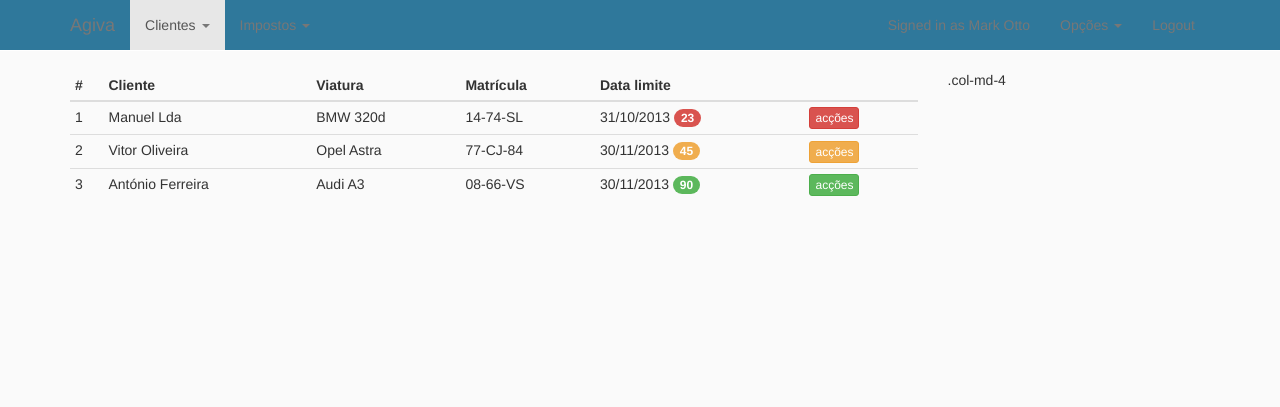
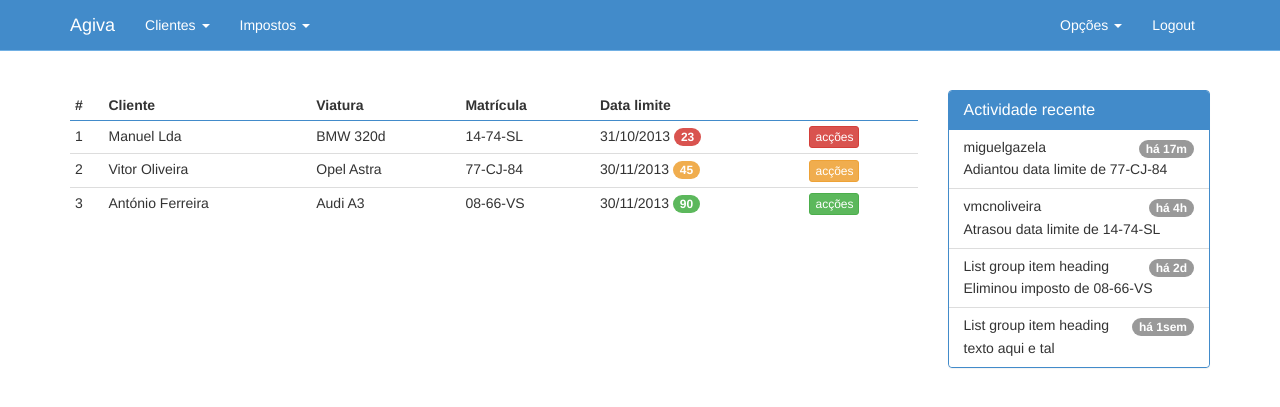
Before and after one commit to miguelgazela/ag.iba, a PHP site: page /pages_design/index.html in a window 1280 px wide. Shown: the top 407 px of the page. Run offline with PHP 8.4, Linux system fonts and the light colour scheme.

Commit message:
small changes

```diff
--- a/css/main.css
+++ b/css/main.css
@@ -7,20 +7,47 @@
 /* Main color: #79c25c secondary color: #dcef73; */
 
 body {
-    background: #FAFAFA;
+    background: #fff;
     padding-top: 70px;
 }
 
-/*
-.navbar-default {
-    background-color: #79c25c;
-    border-color: #dcef73;
+body > .container {
+    margin-top: 20px;
 }
-*/
+
+
+/* =============================================================
+   navbar custom styles
+   ============================================================= */
+
 
 .navbar-default {
-    background-color: #2f789b;
-    border-color: white;
+    background-color: #428bca;
+    border-color: #71b0e4;
+}
+
+.navbar-default .navbar-brand,
+.navbar-default .navbar-nav>li>a {
+    color: white;
+}
+
+.navbar-default .navbar-nav>.dropdown>a .caret {
+    border-top-color: white;
+    border-bottom-color: white;
+}
+
+.navbar-default .navbar-nav>.open>a,
+.navbar-default .navbar-nav>.open>a:hover,
+.navbar-default .navbar-nav>.open>a:focus {
+
+}
+
+/* =============================================================
+   others custom styles
+   ============================================================= */
+
+.table thead>tr>th {
+    border-bottom: 1px solid #428bca;
 }
 
 .badge-danger {
--- a/pages_design/index.html
+++ b/pages_design/index.html
@@ -38,7 +38,7 @@
         </div>
         <div class="navbar-collapse collapse">
           <ul class="nav navbar-nav">
-            <li class="dropdown active">
+            <li class="dropdown">
               <a href="#" class="dropdown-toggle" data-toggle="dropdown">Clientes <b class="caret"></b></a>
               <ul class="dropdown-menu">
                 <li><a href="#">ver clientes</a></li>
@@ -62,7 +62,6 @@
             </li>
           </ul>
           <ul class="nav navbar-nav navbar-right">
-            <p class="navbar-text">Signed in as Mark Otto</p>
             <li class="dropdown">
               <a href="#" class="dropdown-toggle" data-toggle="dropdown">Opções <b class="caret"></b></a>
               <ul class="dropdown-menu">
@@ -121,7 +120,36 @@
             </table>
           </div>
         </div>
-        <div class="col-md-3">.col-md-4</div>
+
+        <div class="col-md-3">
+          <div class="panel panel-primary">
+            <div class="panel-heading">
+              <h3 class="panel-title">Actividade recente</h3>
+            </div>
+            <ul class="list-group">
+              <li class="list-group-item">
+                <span class="badge">há 17m</span>
+                <h5 class="list-group-item-heading">miguelgazela</h5>
+                <p class="list-group-item-text">Adiantou data limite de 77-CJ-84</p>
+              </li>
+              <li class="list-group-item">
+                <span class="badge">há 4h</span>
+                <h5 class="list-group-item-heading">vmcnoliveira</h5>
+                <p class="list-group-item-text">Atrasou data limite de 14-74-SL</p>
+              </li>
+              <li class="list-group-item">
+                <span class="badge">há 2d</span>
+                <h5 class="list-group-item-heading">List group item heading</h5>
+                <p class="list-group-item-text">Eliminou imposto de 08-66-VS</p>
+              </li>
+              <li class="list-group-item">
+                <span class="badge">há 1sem</span>
+                <h5 class="list-group-item-heading">List group item heading</h5>
+                <p class="list-group-item-text">texto aqui e tal</p>
+              </li>
+            </ul>
+          </div>
+        </div>
       </div>
 
     </div> <!-- /container -->
```
